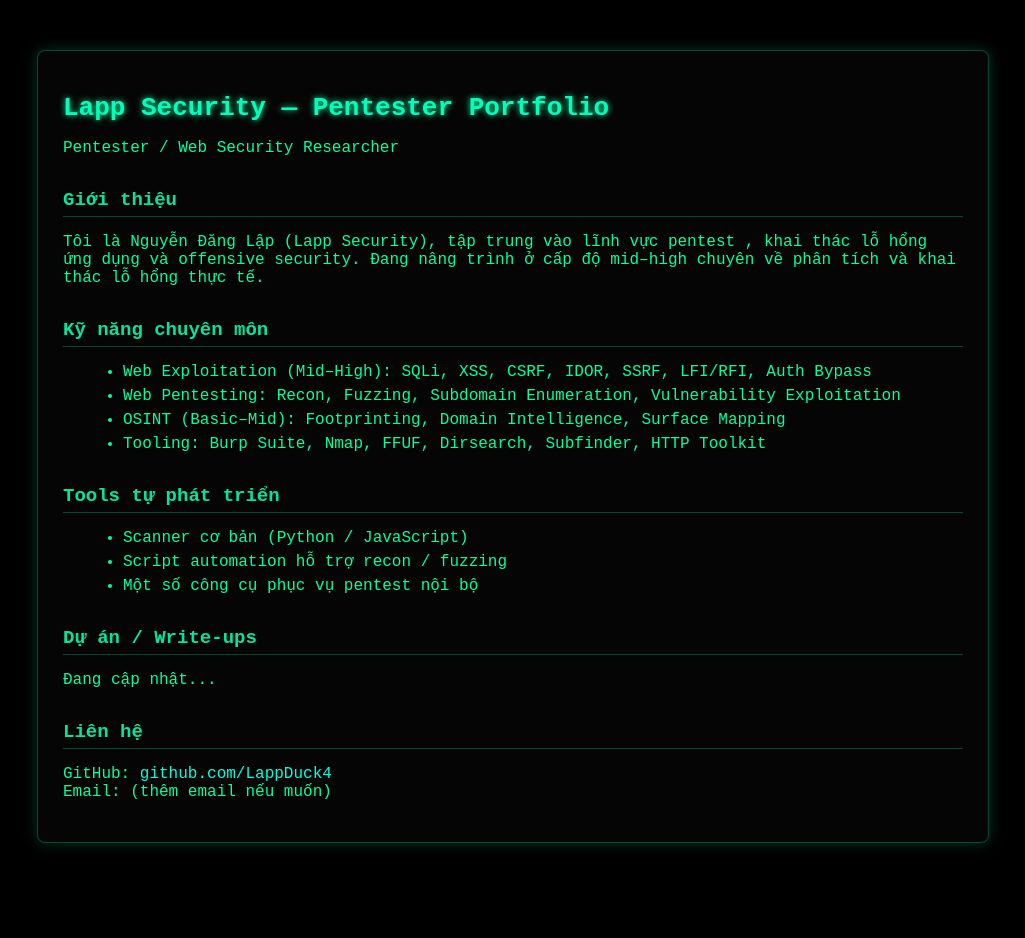
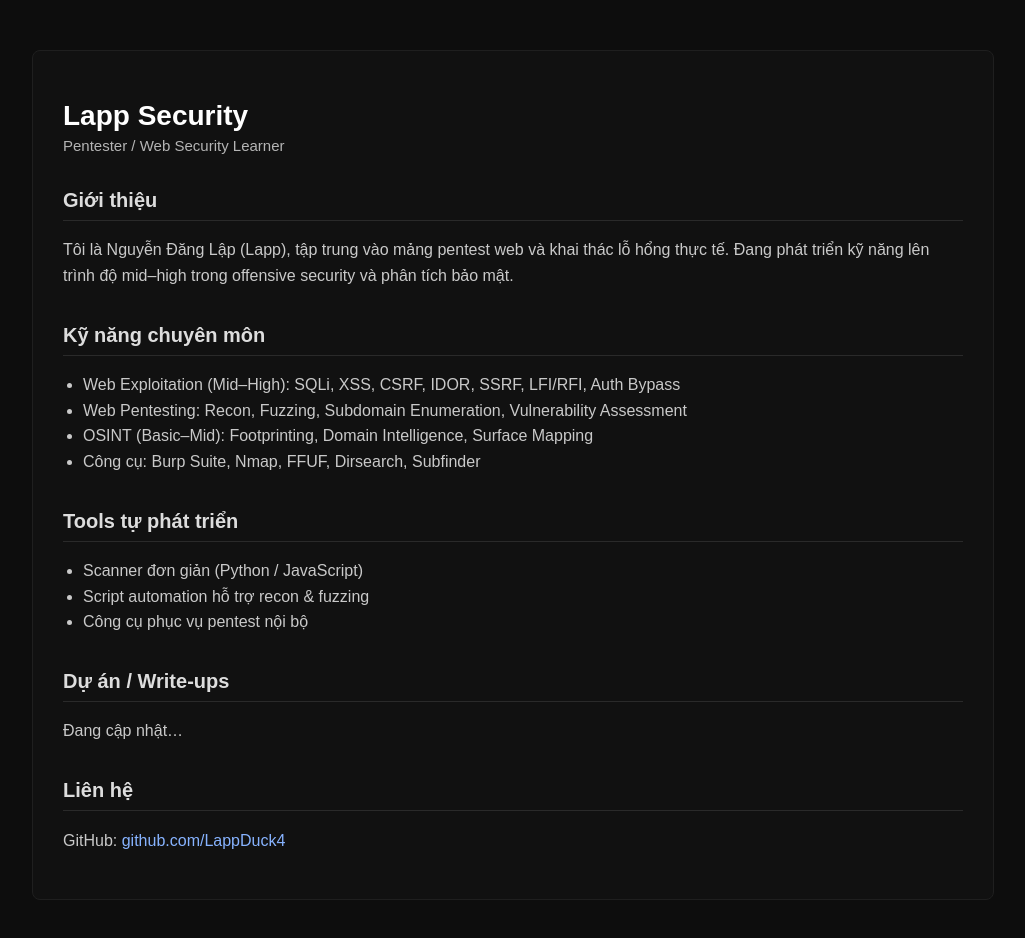
Before and after one commit to LappDuck4/LappDuck4.github.io, a plain HTML site: page index.html in a window 1280 px wide. Shown: the whole page, without its empty margins (127-1152 px from the left). Before the commit the page ends 893 px from the top, so only its background shows below. Drawn offline with Linux system fonts and the light colour scheme.

Commit message:
Update index.html

```diff
--- a/index.html
+++ b/index.html
@@ -7,9 +7,9 @@
 
 <style>
 body {
-    background: #000;
-    color: #00ff9f;
-    font-family: "Courier New", monospace;
+    background: #0d0d0d;
+    color: #e5e5e5;
+    font-family: Arial, Helvetica, sans-serif;
     margin: 0;
     padding: 0;
 }
@@ -18,39 +18,49 @@ body {
     width: 90%;
     max-width: 900px;
     margin: 50px auto;
-    padding: 25px;
-    background: #050505;
-    border: 1px solid #00ff9f44;
+    padding: 30px;
+    background: #111;
+    border: 1px solid #1f1f1f;
     border-radius: 8px;
-    box-shadow: 0 0 15px #00ff9f33;
 }
 
 h1 {
-    color: #00ffbf;
-    text-shadow: 0 0 6px #00ff9f;
-    font-size: 26px;
+    font-size: 28px;
     margin-bottom: 5px;
+    font-weight: 600;
+    color: #ffffff;
+}
+
+.subtitle {
+    color: #b5b5b5;
+    font-size: 15px;
+    margin-bottom: 30px;
 }
 
 .section-title {
-    margin-top: 32px;
-    font-size: 19px;
-    color: #00e6a0;
-    border-bottom: 1px solid #00ff9f44;
-    padding-bottom: 5px;
+    margin-top: 35px;
+    font-size: 20px;
+    color: #dddddd;
+    font-weight: 600;
+    border-bottom: 1px solid #2a2a2a;
+    padding-bottom: 8px;
 }
 
-.skill-item {
-    margin-left: 20px;
-    margin-bottom: 6px;
+p, li {
+    color: #c9c9c9;
+    line-height: 1.6;
+}
+
+ul {
+    padding-left: 20px;
 }
 
 a {
-    color: #00ffe1;
+    color: #87b3ff;
     text-decoration: none;
 }
 a:hover {
-    color: white;
+    text-decoration: underline;
 }
 </style>
 </head>
@@ -58,39 +68,36 @@ a:hover {
 <body>
 <div id="container">
 
-<h1>Lapp Security — Pentester Portfolio</h1>
-<p>Pentester / Web Security Researcher</p>
+<h1>Lapp Security</h1>
+<div class="subtitle">Pentester / Web Security Learner</div>
 
 <h2 class="section-title">Giới thiệu</h2>
 <p>
-Tôi là Nguyễn Đăng Lập (Lapp Security), tập trung vào lĩnh vực pentest , khai thác lỗ hổng ứng dụng và offensive security.
-Đang nâng trình ở cấp độ mid–high chuyên về phân tích và khai thác lỗ hổng thực tế.
+Tôi là Nguyễn Đăng Lập (Lapp), tập trung vào mảng pentest web và khai thác lỗ hổng thực tế.
+Đang phát triển kỹ năng lên trình độ mid–high trong offensive security và phân tích bảo mật.
 </p>
 
 <h2 class="section-title">Kỹ năng chuyên môn</h2>
 <ul>
-    <li class="skill-item">Web Exploitation (Mid–High): SQLi, XSS, CSRF, IDOR, SSRF, LFI/RFI, Auth Bypass</li>
-    <li class="skill-item">Web Pentesting: Recon, Fuzzing, Subdomain Enumeration, Vulnerability Exploitation</li>
-    <li class="skill-item">OSINT (Basic–Mid): Footprinting, Domain Intelligence, Surface Mapping</li>
-    <li class="skill-item">Tooling: Burp Suite, Nmap, FFUF, Dirsearch, Subfinder, HTTP Toolkit</li>
+    <li>Web Exploitation (Mid–High): SQLi, XSS, CSRF, IDOR, SSRF, LFI/RFI, Auth Bypass</li>
+    <li>Web Pentesting: Recon, Fuzzing, Subdomain Enumeration, Vulnerability Assessment</li>
+    <li>OSINT (Basic–Mid): Footprinting, Domain Intelligence, Surface Mapping</li>
+    <li>Công cụ: Burp Suite, Nmap, FFUF, Dirsearch, Subfinder</li>
 </ul>
 
 <h2 class="section-title">Tools tự phát triển</h2>
 <ul>
-    <li class="skill-item">Scanner cơ bản (Python / JavaScript)</li>
-    <li class="skill-item">Script automation hỗ trợ recon / fuzzing</li>
-    <li class="skill-item">Một số công cụ phục vụ pentest nội bộ</li>
+    <li>Scanner đơn giản (Python / JavaScript)</li>
+    <li>Script automation hỗ trợ recon & fuzzing</li>
+    <li>Công cụ phục vụ pentest nội bộ</li>
 </ul>
 
 <h2 class="section-title">Dự án / Write-ups</h2>
-<p>
-Đang cập nhật...
-</p>
+<p>Đang cập nhật…</p>
 
 <h2 class="section-title">Liên hệ</h2>
 <p>
-GitHub: <a href="https://github.com/LappDuck4" target="_blank">github.com/LappDuck4</a><br>
-Email: (thêm email nếu muốn)
+GitHub: <a href="https://github.com/LappDuck4" target="_blank">github.com/LappDuck4</a>
 </p>
 
 </div>
```
